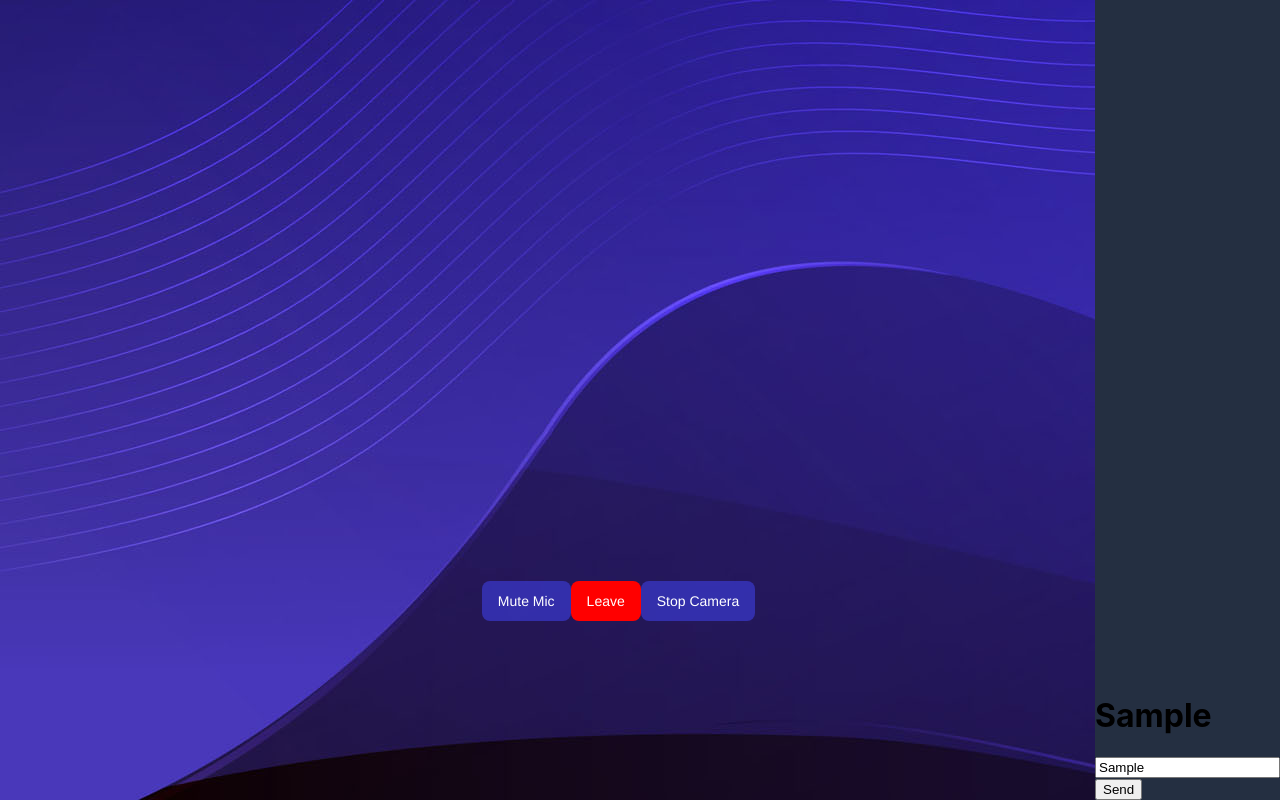
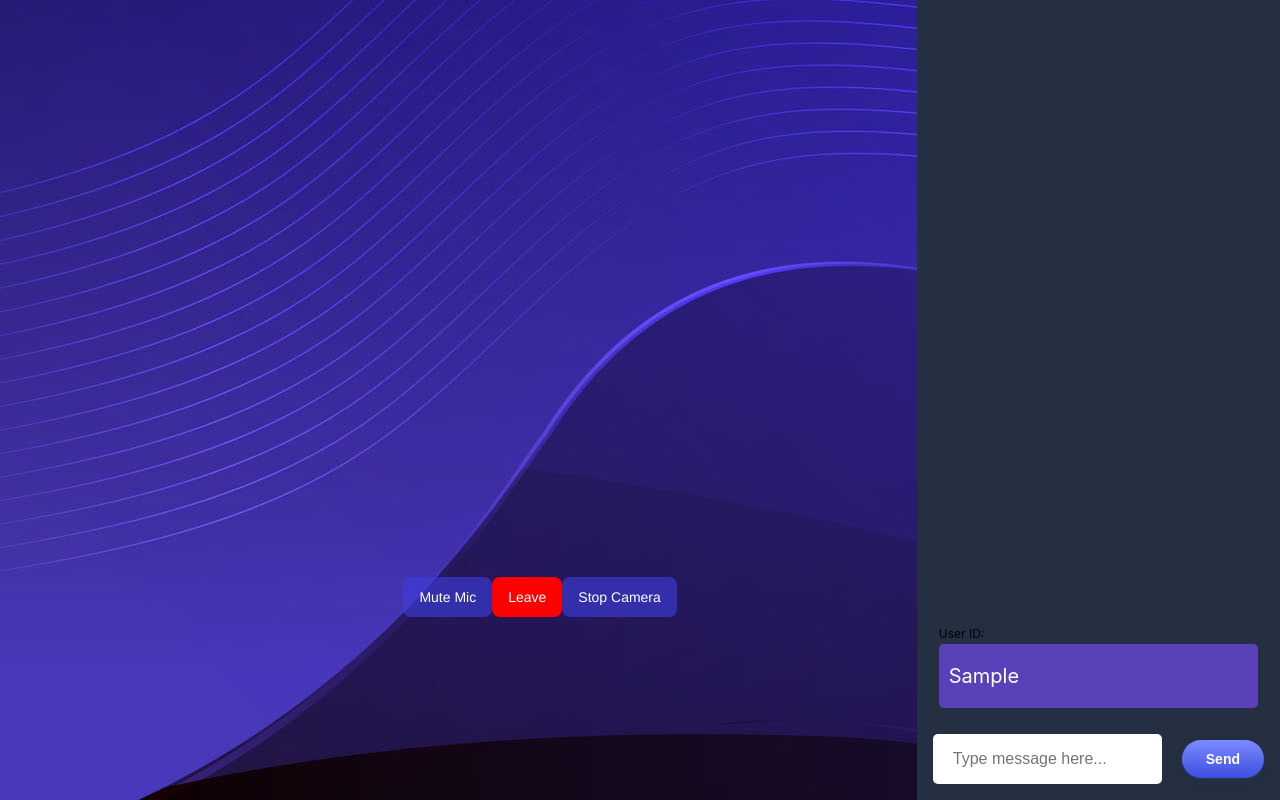
Before and after one commit to Zayant21/WebRtc-Next, a Next.js app: page /room/1 in a window 1280 px wide. Both pictures are taken after typing "Sample" into the empty fields and a click on the button "Send". Built offline with nearby package versions, Linux system fonts and the light colour scheme; no server answers.

Commit message:
Updated & Integrated Chat Feature

```diff
--- a/pages/room/[id].js
+++ b/pages/room/[id].js
@@ -17,7 +17,7 @@ const Room = () => {
   const [micActive, setMicActive] = useState(true);
   const [cameraActive, setCameraActive] = useState(true);
 
-  const [currentMessage, setCurrentMessage] = useState(" ");
+  const [currentMessage, setCurrentMessage] = useState("");
   const [messageList, setMessageList] = useState([]);
 
   const router = useRouter();
@@ -231,13 +231,13 @@ const Room = () => {
     setCameraActive((prev) => !prev);
   };
 
-  const sendMessage = async () => {
+  const sendMessage = () => {
     if (currentMessage !== "") {
       const messageData =  {
+        id: socketRef.current.id,
         message: currentMessage,
       }
-
-      await socketRef.current.emit("send_message", messageData, roomName);
+      socketRef.current.emit("send_message", messageData, roomName);
       setMessageList((list) => [...list, messageData]);
       setCurrentMessage("");
     }
@@ -245,8 +245,13 @@ const Room = () => {
 
   useEffect(() => {
     socketRef.current.on("receive_message", (data) => {
-      setMessageList((list) => [...list, data]);
+      setMessageList((list) => {
+        return [...list, data]
+      });
     });
+    return function cleanup() {
+      socketRef.current.removeListener("receive_message");
+    };
   }, [socketRef.current]);
 
 
@@ -295,25 +300,26 @@ const Room = () => {
     </div>
 
     <div className={styles.chat}>
-
-      <div className={styles.chat_window}>
-          <div className={styles.messages}>
-          </div>
+      <div className={styles.chat_window}> </div>
+      <div className={styles.message_content}>
+        {messageList.map((messageContent) => {
+          return (
+            <div>
+              <p className={styles.id_text}>User ID: {messageContent.id}</p>
+              <div className={styles.communication}>
+                <p>{messageContent.message}</p>
+              </div>
+            </div>
+          );
+        })}
       </div>
 
-      <div id="message_container">
-        {messageList.map((messageContent) => {
-          return <h1>{messageContent.message}</h1>;
-        })}
-      </div>
-      <form id="send_container">
-        <input type="text" id="message_input" placeholder="Type message here..."
+      <form className={styles.message_container}>
+        <input type="text" placeholder="Type message here..." value={currentMessage}
         onChange={(event) => {
           setCurrentMessage(event.target.value);}}
-        onKeyPress={(event) => {
-            event.key === "Enter" && sendMessage();
-          }}/>
-        <button id="send_button" onClick={sendMessage} type="button" >Send</button>
+          />
+        <button className={styles.send_button} onClick={sendMessage} type="button" >Send</button>
       </form>
 
     </div>
--- a/styles/Home.module.css
+++ b/styles/Home.module.css
@@ -11,8 +11,31 @@
   overflow-y: scroll;
 }
 
+
 .chat_window::-webkit-scrollbar {
   display: none;
+}
+
+.message_container {
+  padding: 1rem;
+  display: flex;
+  align-items: center;
+  justify-content: center;
+}
+
+.message_content {
+  padding: 0px 17px 0px;
+  margin: 10px 0px;
+}
+
+.message_container > input {
+  height: 50px;
+  flex: 1;
+  font-size: 1rem;
+  border-radius: 5px;
+  padding-left: 20px;
+  border: none;
+  margin: 0px 20px 0px 0px;
 }
 
 .send_button {
@@ -31,21 +54,52 @@
   transition: all .2s ease-out;
 }
 
-.message_container {
-  padding: 1rem;
+.each_text {
+  padding-left: 10px;
+}
+
+.id_text {
+  margin-bottom: 0px;
+  padding-left: 5px;
+  font-size: 12px;
+}
+
+.communication {
+  width: auto;
+  height: auto;
+  min-height: 40px;
+  max-width: 100%;
+  background-color: #5b41b9;
+  border-radius: 5px;
+  color: white;
   display: flex;
   align-items: center;
-  justify-content: center;
+  margin-right: 5px;
+  margin-left: 5px;
+  padding-right: 5px;
+  padding-left: 5px;
+  overflow-wrap: break-word;
+  word-break: break-word;
+  margin-top: 3px;
+  font-size: 20px;
+  padding-left: 10px;
 }
 
-.message_container > input {
-  height: 50px;
-  flex: 1;
-  font-size: 1rem;
-  border-radius: 5px;
-  padding-left: 20px;
-  border: none;
-  margin: 0px 20px 0px 0px;
+#you {
+  justify-content: flex-start;
+}
+
+#you .communication {
+  justify-content: flex-start;
+}
+
+#other {
+  justify-content: flex-end;
+}
+
+#other .communication {
+  justify-content: flex-end;
+  background-color: cornflowerblue;
 }
 
 .room {
```
